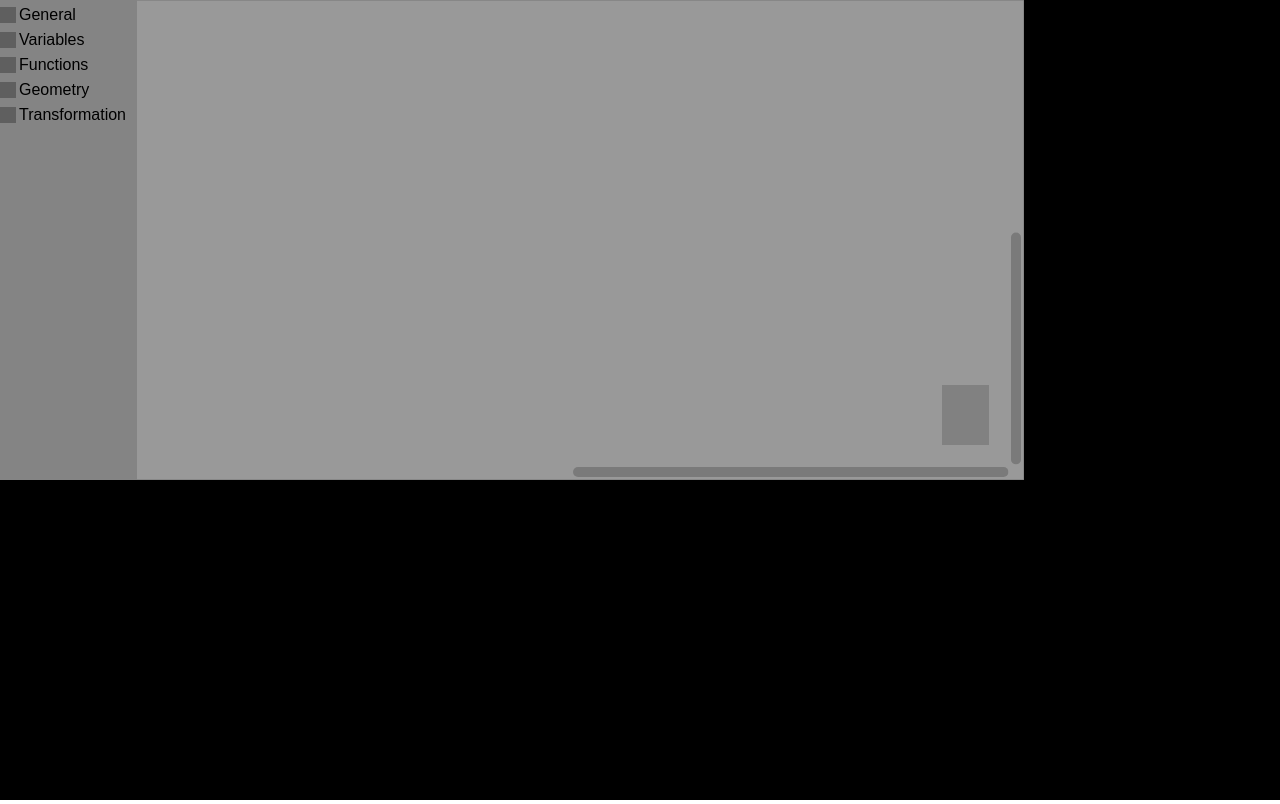
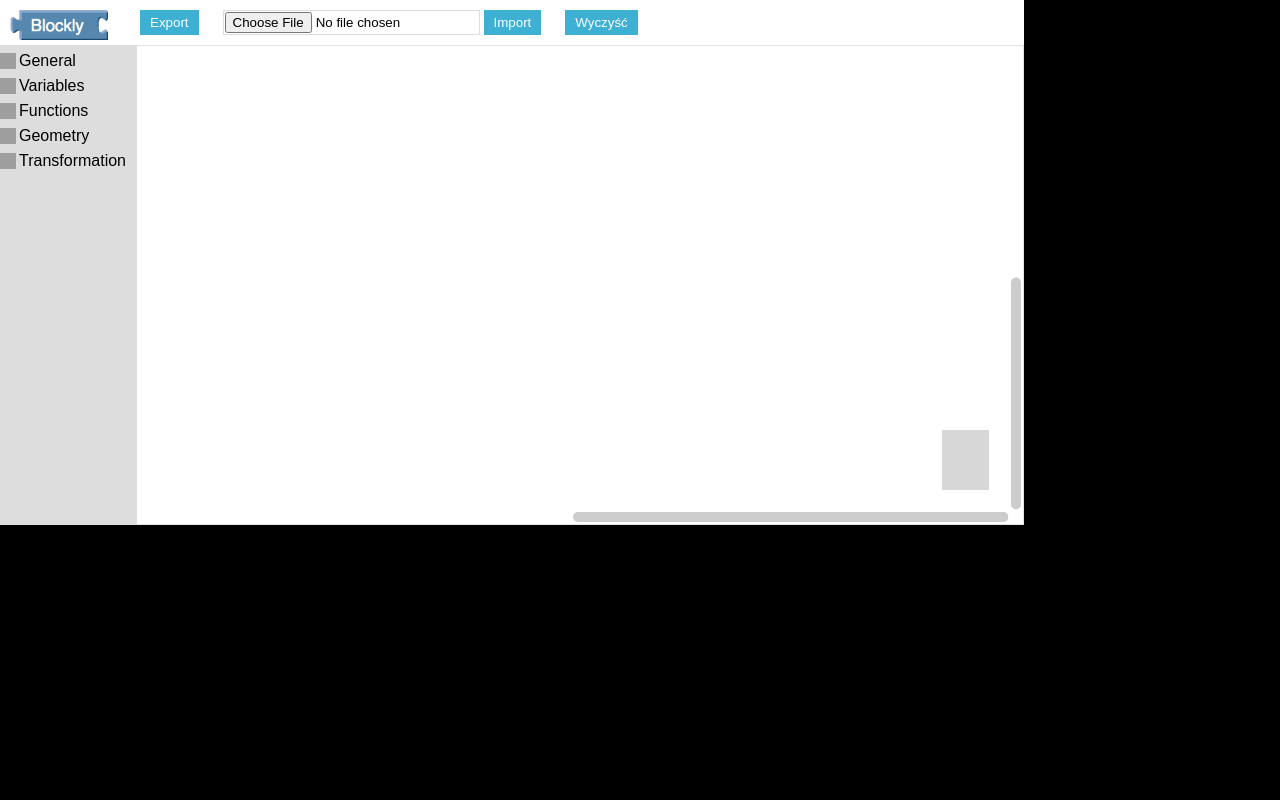
Before and after one commit to WalasPrime/three-blockly, a plain HTML site: page index.html in a window 1280 px wide. Drawn offline with Linux system fonts and the light colour scheme; grey boxes are pictures that could not be loaded.

Commit message:
kilka ulepszen
export do xml, import z xml, troche styli

```diff
--- /dev/null
+++ b/css/style.css
@@ -0,0 +1,76 @@
+* {
+    margin: 0;
+    padding: 0;
+    -webkit-box-sizing: border-box;
+    box-sizing: border-box;
+}
+
+button {
+    background: #3db0d4;
+    display: inline-block;
+    padding: 5px 10px;
+    border: none;
+    color: #fff;
+    -webkit-transition: 0.2s ease-in;
+    transition: 0.2s ease-in;
+    cursor: pointer;
+    vertical-align: top;
+    margin-right: 20px;
+}
+
+button:hover {
+    background: #2c43a6;
+}
+
+input{
+    border: 1px solid #ddd;
+    padding: 1px;
+}
+
+canvas {
+    width: 100%;
+    height: 100%
+}
+
+#toggle {
+    position: fixed;
+    top: 10px;
+    left: 10px;
+    z-index: 10;
+    height: 30px;
+}
+
+#editor {
+    opacity: 0.6;
+    position: fixed;
+    top: 0;
+    left: 0;
+    width: 1024px;
+    -webkit-transition: 0.2s ease-in;
+    transition: 0.2s ease-in;
+    background: #fff;
+    z-index: 5;
+}
+
+#editor:hover {
+    opacity: 1;
+}
+
+#editor .header {
+    padding: 10px;
+    padding-left: 140px;
+}
+
+#blocklyDiv {
+    height: 480px;
+    width: 100%;
+}
+
+#toggle {
+    cursor: pointer;
+}
+
+.forFrom{
+    display: inline-block;
+    vertical-align: top;
+}
--- /dev/null
+++ b/editor.js
@@ -0,0 +1,65 @@
+
+
+    /**
+     *	ON/OFF blockly
+    */
+    function toggleBlockly() {
+        var blocklyDiv = document.getElementById('editor');
+        if (!blocklyDiv.style.display || blocklyDiv.style.display === 'block') {
+            blocklyDiv.style.display = 'none';
+        } else {
+            blocklyDiv.style.display = 'block';
+        }
+    }
+
+    /**
+     *	EXPORT BLOCKS TO XML
+    */
+    function exportBlock() {
+        var xml = Blockly.Xml.workspaceToDom(workspacePlayground);
+        // var xml_text = Blockly.Xml.domToText(xml);
+        var xml_text = Blockly.Xml.domToPrettyText(xml);
+        // console.log(xml_text);
+        download('blocks.xml', xml_text);
+    }
+
+    /**
+     *	IMPORT XML TO BLOCKLY
+    */
+    function importBlocks() {
+        var file = document.getElementById("import_file").files[0];
+        // console.log(file);
+
+        if (file) {
+            var reader = new FileReader();
+            reader.readAsText(file, "UTF-8");
+            reader.onload = function (e) {
+                var xml_text = e.target.result;
+                var xml = Blockly.Xml.textToDom(xml_text);
+                Blockly.Xml.domToWorkspace(xml, workspacePlayground);
+            }
+        }
+    }
+
+    /**
+     *  CLEAR BLOCKLY WORKSPACE
+    */
+    function clearBlocks(){
+        workspacePlayground.clear();
+    }
+
+
+    /**
+     *	CREATE FILE AND DOWNLOAD
+     *  @param string filename
+     *  @param string text
+    */
+    function download(filename, text) {
+        var element = document.createElement('a');
+        element.setAttribute('href', 'data:text/plain;charset=utf-8,' + encodeURIComponent(text));
+        element.setAttribute('download', filename);
+        element.style.display = 'none';
+        document.body.appendChild(element);
+        element.click();
+        document.body.removeChild(element);
+    }
--- a/index.html
+++ b/index.html
@@ -1,20 +1,32 @@
+<!DOCTYPE html>
+<html>
+
+<head>
+	<meta charset="utf-8">
+	<title>Blockly-threeJS</title>
 	<script src="lib/blockly_compressed.js"></script>
 	<script src="lib/blocks_compressed.js"></script>
 	<script src="lib/javascript_compressed.js"></script>
 	<script src="lib/en.js"></script>
 	<script src="api.js"></script>
 	<script src="blocks.js"></script>
-
-<head>
-	<meta charset=utf-8>
-	<title>My first three.js app</title>
-	<style>
-		body { margin: 0; }
-		canvas { width: 100%; height: 100% }
-	</style>
+	<link rel="stylesheet" href="css/style.css">
 </head>
 
-<div id="blocklyDiv" style="height: 480px; width: 1024px; position: fixed; opacity: 0.6;"></div>
+<body>
+
+	<img id="toggle" onclick="toggleBlockly()" src="img/logo-blockly.png" alt="Blockly">
+	<div id="editor">
+		<div class="header">
+			<button id="export" onclick="exportBlock()">Export</button>
+			<div class="forFrom">
+				<input id="import_file" type="file" required>
+				<button id="import" onclick="importBlocks()">Import</button>
+			</div>
+			<button id="clear" onclick="clearBlocks()">Wyczyść</button>
+		</div>
+		<div id="blocklyDiv"></div>
+	</div>
 
 	<xml id="toolbox" style="display: none">
 		<category name="General">
@@ -44,23 +56,28 @@
 		</category>
 	</xml>
 
+
 	<script src="lib/three.min.js"></script>
 	<script src="lib/geometries/TeapotBufferGeometry.js"></script>
 	<script src="lib/controls/TrackballControls.js"></script>
 	<script src="graphics.js"></script>
 	<script>
 		var scene = new THREE.Scene();
-	var camera = new THREE.PerspectiveCamera( 75, window.innerWidth / window.innerHeight, 0.1, 1000 );
+		var camera = new THREE.PerspectiveCamera(75, window.innerWidth / window.innerHeight, 0.1, 1000);
 		var controls;
-	camera.position = {x: 0, y: 0, z: -10};
+		camera.position = {
+			x: 0,
+			y: 0,
+			z: -10
+		};
 
 		var renderer = new THREE.WebGLRenderer();
-	renderer.setSize( window.innerWidth, window.innerHeight );
-	document.body.appendChild( renderer.domElement );
+		renderer.setSize(window.innerWidth, window.innerHeight);
+		document.body.appendChild(renderer.domElement);
 
 		// scene.background = new THREE.Color( 0xcccccc );
 
-	controls = new THREE.TrackballControls( camera );
+		controls = new THREE.TrackballControls(camera);
 		controls.rotateSpeed = 1.0;
 		controls.zoomSpeed = 1.2;
 		controls.panSpeed = 0.8;
@@ -68,13 +85,14 @@
 		controls.noPan = false;
 		controls.staticMoving = true;
 		controls.dynamicDampingFactor = 0.3;
-	controls.keys = [ 65, 83, 68 ];
-	controls.addEventListener( 'change', render );
+		controls.keys = [65, 83, 68];
+		controls.addEventListener('change', render);
 
 
 		camera.position.z = 10;
+
 		function animate() {
-		requestAnimationFrame( animate );
+			requestAnimationFrame(animate);
 			Graphics.AnimateScene();
 			controls.update();
 			render();
@@ -85,12 +103,19 @@
 			renderer.render(scene, camera);
 		}
 
-	function blocksChanged(event){
+		function blocksChanged(event) {
 			var code = Blockly.JavaScript.workspaceToCode(workspacePlayground);
-		console.log(code);
+			// console.log(code);
 			Graphics.ClearScene(scene);
 			Graphics.SceneFromCode(scene, code);
 		}
-	var workspacePlayground = Blockly.inject('blocklyDiv', {toolbox: document.getElementById('toolbox')});
+		var workspacePlayground = Blockly.inject('blocklyDiv', {
+			toolbox: document.getElementById('toolbox')
+		});
 		workspacePlayground.addChangeListener(blocksChanged);
+
 	</script>
+	<script src="editor.js"></script>
+</body>
+
+</html>
```
Also changed, not shown: img/logo-blockly.png (added). Lines whose indentation alone changed are shown as unchanged.
